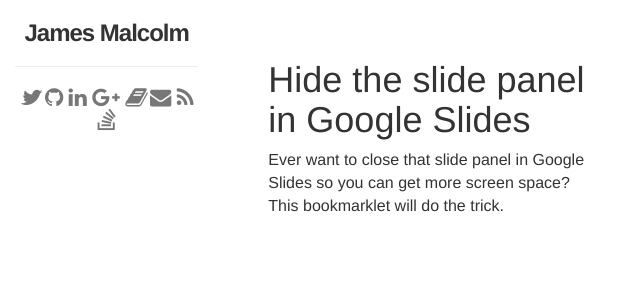
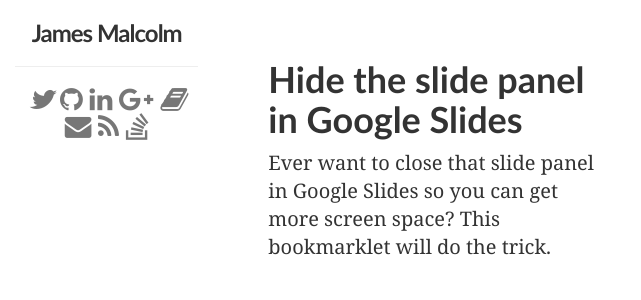
Before and after one commit to jgmalcolm/jgmalcolm.github.io, a Jekyll site: the page built from index.html, in a window 1280 px wide. Shown: the top 300 px of the page, without its empty margins (0-641 px from the left). Built offline with Jekyll 4.4.1, drawn with Linux system fonts in a browser that asks for light colours; nearby versions of some CDN libraries.

Commit message:
play with typography

```diff
--- a/css/overrides.css
+++ b/css/overrides.css
@@ -1,5 +1,10 @@
 body {
-    font-size: 16px;
+    font: 20px Georgia,serif;
+    line-height: 28px;
+}
+h1, h2, h3, h4, h5, h6 {
+    font-family: Gill sans, Helvetica, sans-serif;
+    font-weight: bold;
 }
 
 .article-title a {
```
